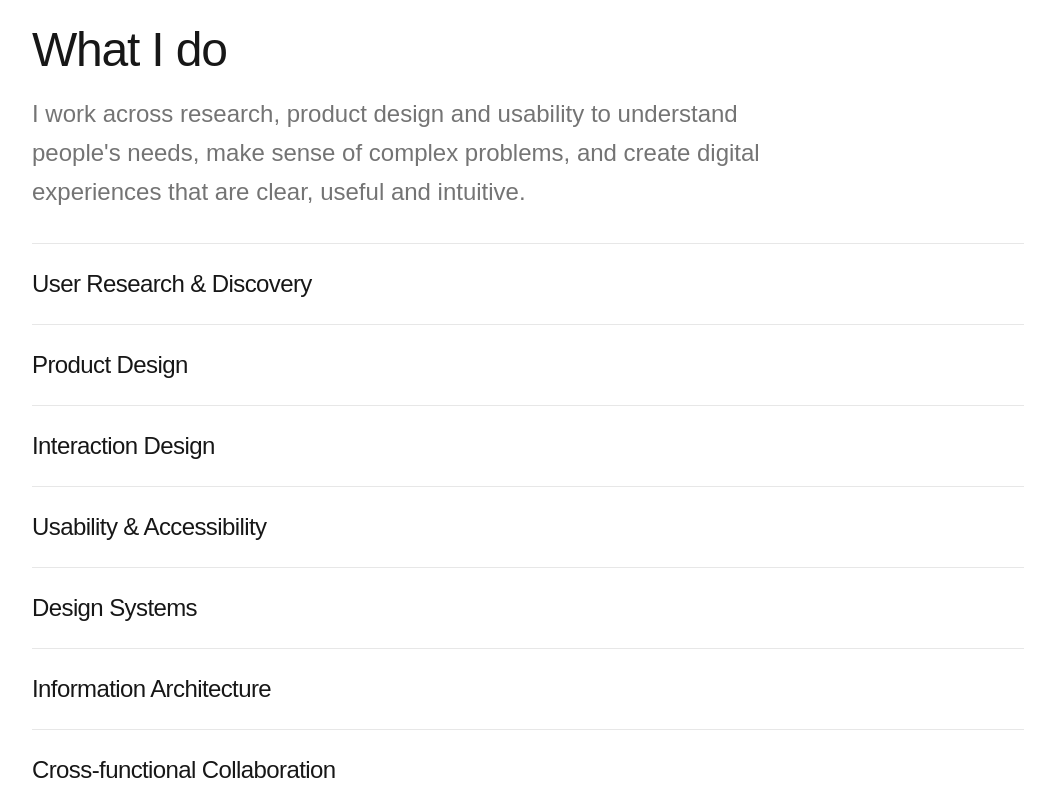
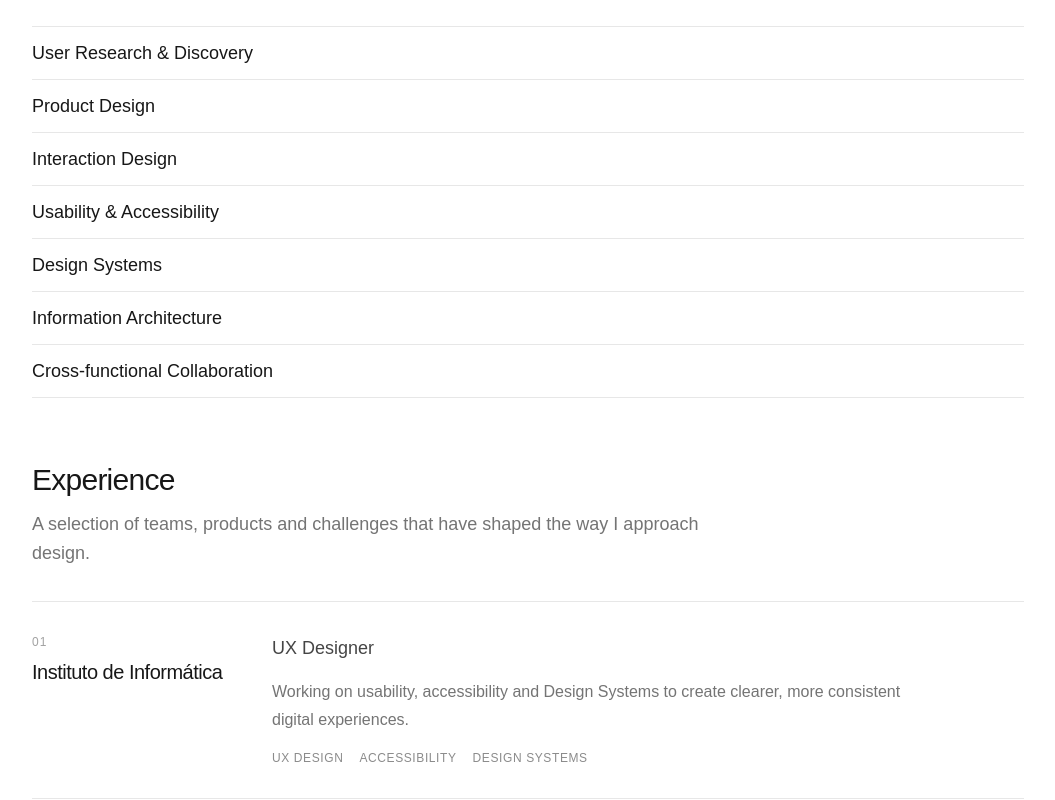
Before and after one commit to LaraLeite/portfolio, a Next.js app: page /experience in a window 1280 px wide. Shown: the part 580-1380 px from the top of the page, without its empty margins (112-1167 px from the left). Built offline with nearby package versions, Linux system fonts and the light colour scheme; a web font is replaced by a local one.

Commit message:
Change page.tsx

```diff
--- a/app/experience/page.tsx
+++ b/app/experience/page.tsx
@@ -1,3 +1,4 @@
+
 
 import Link from "next/link";
 
@@ -17,33 +18,21 @@ const experience = [
     role: "UX Designer",
     description:
       "Working on usability, accessibility and Design Systems to create clearer, more consistent digital experiences.",
-    highlights: [
-      "UX Design",
-      "Accessibility",
-      "Design Systems",
-    ],
+    highlights: ["UX Design", "Accessibility", "Design Systems"],
   },
   {
     company: "Loggi",
     role: "Mid-level Product Designer",
     description:
       "Designing internal platforms for transport operations, exploring user needs and opportunities to improve route management and operational workflows.",
-    highlights: [
-      "User Research",
-      "Internal Platforms",
-      "Route Operations",
-    ],
+    highlights: ["User Research", "Internal Platforms", "Route Operations"],
   },
   {
     company: "Kinetik",
     role: "Product Design",
     description:
       "A healthcare product ecosystem focused on clarity, consistency and usability across multiple digital products.",
-    highlights: [
-      "Healthcare",
-      "Product Experience",
-      "Consistency",
-    ],
+    highlights: ["Healthcare", "Product Experience", "Consistency"],
   },
   {
     company: "Charted",
@@ -71,8 +60,8 @@ const experience = [
 
 export default function ExperiencePage() {
   return (
-    <div className="space-y-24">
-      {/* Back link */}
+    <div className="space-y-16">
+      <header className="space-y-5">
         <Link
           href="/"
           className="inline-block text-sm text-foreground/50 transition-opacity hover:opacity-60"
@@ -80,8 +69,7 @@ export default function ExperiencePage() {
           ← Back home
         </Link>
 
-      {/* Introduction */}
-      <header className="space-y-6">
+        <div className="space-y-4">
           <p className="text-xs uppercase tracking-[0.2em] text-foreground/50">
             Background & Experience
           </p>
@@ -90,23 +78,24 @@ export default function ExperiencePage() {
             A selection of my work across digital products and experiences.
           </h1>
 
-        <p className="max-w-3xl text-lg leading-relaxed text-foreground/60 sm:text-xl">
+          <p className="max-w-3xl text-lg leading-relaxed text-foreground/60">
             My experience spans user research, product design and the challenge
             of making complex systems easier to understand and use.
           </p>
+        </div>
       </header>
 
       {/* Areas of expertise */}
-      <section className="space-y-8">
-        <div className="space-y-5">
-          <h2 className="text-4xl font-normal tracking-tight text-foreground sm:text-5xl">
+      <section className="space-y-6">
+        <div className="space-y-3">
+          <h2 className="text-2xl font-normal tracking-tight text-foreground sm:text-3xl">
             What I do
           </h2>
 
-          <p className="max-w-3xl text-xl leading-relaxed text-foreground/60 sm:text-2xl">
+          <p className="max-w-2xl text-base leading-relaxed text-foreground/60 sm:text-lg">
             I work across research, product design and usability to understand
-            people&apos;s needs, make sense of complex problems, and create
-            digital experiences that are clear, useful and intuitive.
+            people&apos;s needs and create digital experiences that are clear,
+            useful and intuitive.
           </p>
         </div>
 
@@ -114,7 +103,7 @@ export default function ExperiencePage() {
           {expertise.map((item) => (
             <div
               key={item}
-              className="border-b border-foreground/10 py-5 text-xl tracking-tight text-foreground sm:py-6 sm:text-2xl"
+              className="border-b border-foreground/10 py-3 text-base text-foreground sm:text-lg"
             >
               {item}
             </div>
@@ -123,15 +112,15 @@ export default function ExperiencePage() {
       </section>
 
       {/* Professional experience */}
-      <section className="space-y-10">
-        <header className="space-y-4">
-          <h2 className="text-4xl font-normal tracking-tight text-foreground sm:text-5xl">
+      <section className="space-y-8">
+        <header className="space-y-3">
+          <h2 className="text-2xl font-normal tracking-tight text-foreground sm:text-3xl">
             Experience
           </h2>
 
-          <p className="max-w-2xl text-lg leading-relaxed text-foreground/60">
-            A selection of teams, products and challenges that have shaped
-            the way I approach design.
+          <p className="max-w-2xl text-base leading-relaxed text-foreground/60 sm:text-lg">
+            A selection of teams, products and challenges that have shaped the
+            way I approach design.
           </p>
         </header>
 
@@ -139,28 +128,28 @@ export default function ExperiencePage() {
           {experience.map((item, index) => (
             <article
               key={item.company}
-              className="grid gap-5 border-b border-foreground/10 py-8 sm:grid-cols-[220px_1fr] sm:gap-12 sm:py-10"
+              className="grid gap-4 border-b border-foreground/10 py-7 sm:grid-cols-[200px_1fr] sm:gap-10 sm:py-8"
             >
               <div className="space-y-2">
                 <p className="text-xs tracking-widest text-foreground/40">
                   {String(index + 1).padStart(2, "0")}
                 </p>
 
-                <h3 className="text-xl font-medium tracking-tight text-foreground sm:text-2xl">
+                <h3 className="text-lg font-medium tracking-tight text-foreground sm:text-xl">
                   {item.company}
                 </h3>
               </div>
 
-              <div className="space-y-5">
-                <h4 className="text-lg text-foreground/80 sm:text-xl">
+              <div className="space-y-4">
+                <h4 className="text-base font-medium text-foreground/80 sm:text-lg">
                   {item.role}
                 </h4>
 
-                <p className="max-w-2xl text-base leading-7 text-foreground/60 sm:text-lg">
+                <p className="max-w-2xl text-base leading-7 text-foreground/60">
                   {item.description}
                 </p>
 
-                <div className="flex flex-wrap gap-x-5 gap-y-2">
+                <div className="flex flex-wrap gap-x-4 gap-y-2">
                   {item.highlights.map((highlight) => (
                     <span
                       key={highlight}
@@ -176,8 +165,7 @@ export default function ExperiencePage() {
         </div>
       </section>
 
-      {/* Back to home */}
-      <footer className="border-t border-foreground/10 pt-8">
+      <footer className="border-t border-foreground/10 pt-6">
         <Link
           href="/"
           className="text-sm text-foreground/60 transition-opacity hover:opacity-50"
```
Lines whose indentation alone changed are shown as unchanged.
